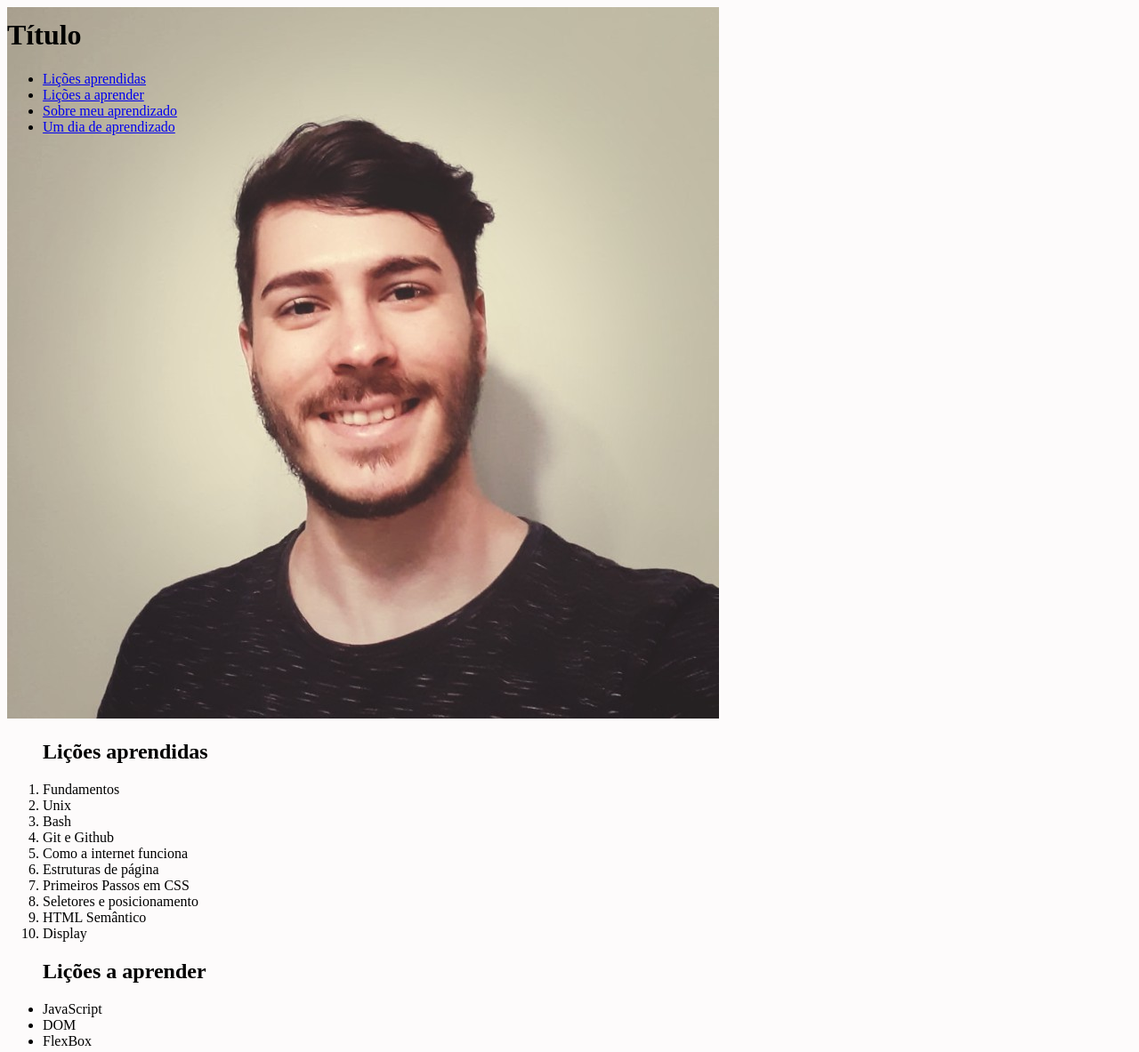
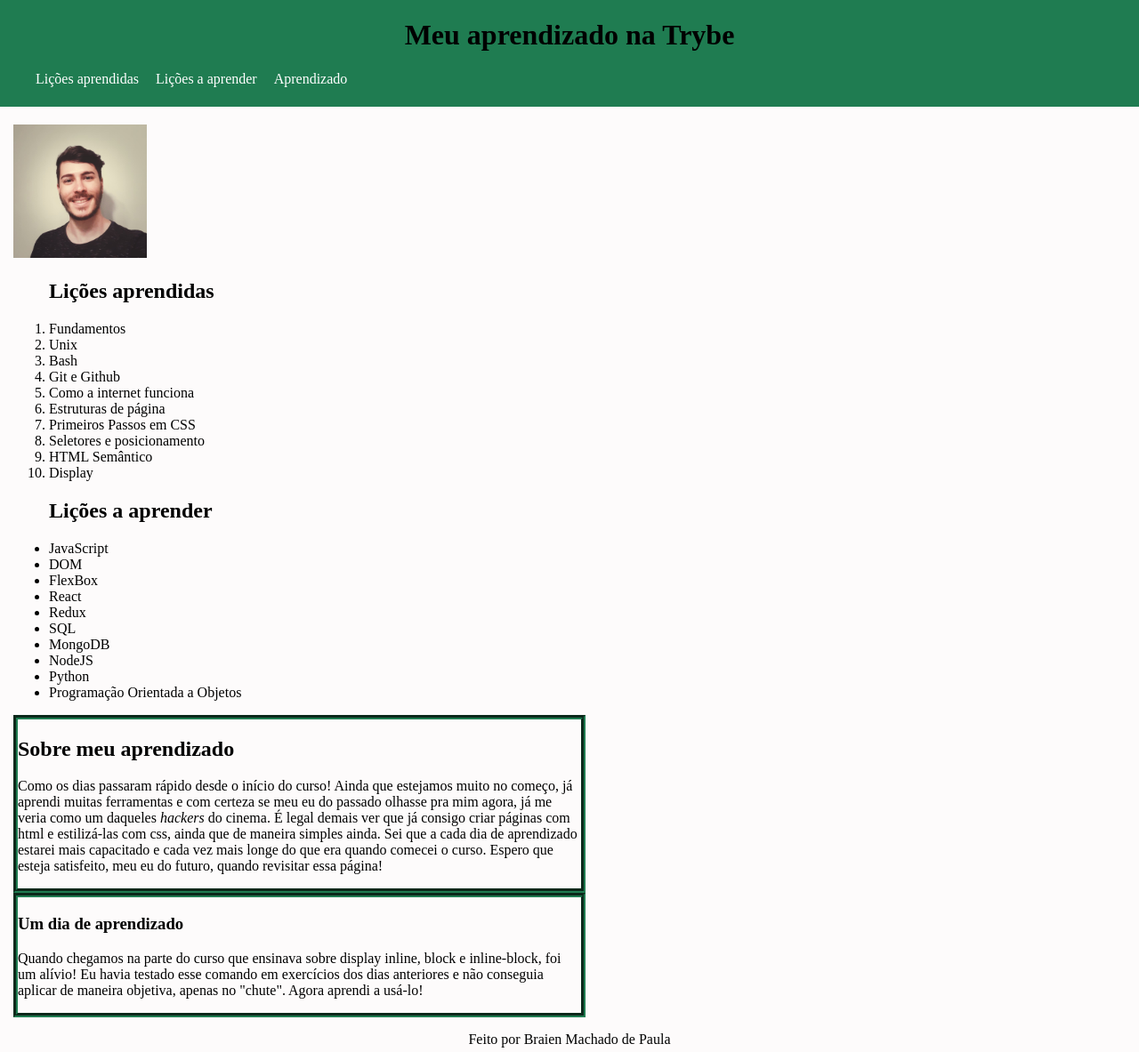
Before and after one commit to braien-machado/lessons-learned, a website: page index.html in a window 1280 px wide. Shown: the top 1183 px of the page at 89% size. Drawn offline with Linux system fonts and the light colour scheme.

Commit message:
requisito 13: utiliza box model

```diff
--- a/index.html
+++ b/index.html
@@ -8,17 +8,16 @@
 </head>
 <body>
   <header id="cabecalho">
-    <h1 id="titulo">Título</h1>
+    <h1 id="titulo">Meu aprendizado na Trybe</h1>
     <nav id="menu">
       <ul>
         <li><a href="#licoes_aprendidas">Lições aprendidas</a></li>
         <li><a href="#licoes_a_aprender">Lições a aprender</a></li>
-        <li><a href="#sobre_aprendizado">Sobre meu aprendizado</a></li>
-        <li><a href="#dia_aprendizado">Um dia de aprendizado</a></li>
+        <li><a href="#sobre_aprendizado">Aprendizado</a></li>
       </ul>
     </nav>
   </header>
-
+  <main>
     <img id="minha_foto" src="foto_perfil.jpeg" alt="foto de Braien Machado sorrindo">
     <section class="lista">
       <ol id="licoes_aprendidas">
@@ -58,7 +57,9 @@
       <h3>Um dia de aprendizado</h3>
       <p>Quando chegamos na parte do curso que ensinava sobre display inline, block e inline-block, foi um alívio! Eu havia testado esse comando em exercícios dos dias anteriores e não conseguia aplicar de maneira objetiva, apenas no "chute". Agora aprendi a usá-lo!</p>
     </aside>
+  </main>
   <footer id="rodape">
+    <p>Feito por Braien Machado de Paula</p>
     <a href="www.linkedin.com/in/braien-machado" target="_blank">Linkedin</a>
   </footer>
 </body>
--- a/style.css
+++ b/style.css
@@ -1,7 +1,40 @@
 body {
   background-color: rgb(253, 251, 251);
+  padding-top: 120px;
+  margin: 0;
+}
+main{
+  margin-left:15px
 }
 #cabecalho {
   position: fixed;
   top: 0;
+  background-color: rgb(31, 124, 81);
+  height: 120px;
+  width: 100%;
 }
+#titulo{
+  text-align: center;
+}
+#menu ul{
+  list-style-type: none;
+}
+#menu ul li{
+  display: inline;
+  padding-right: 15px;
+}
+#menu ul li a{
+  text-decoration: none;
+  color: white;
+}
+#minha_foto{
+  width: 150px;
+  margin-top: 20px;
+}
+footer{
+  text-align: center;
+}
+#sobre_aprendizado, #dia_aprendizado{
+  border: 5px groove rgb(31, 124, 81);
+  width: 50%;
+}
```
Lines whose indentation alone changed are shown as unchanged.
